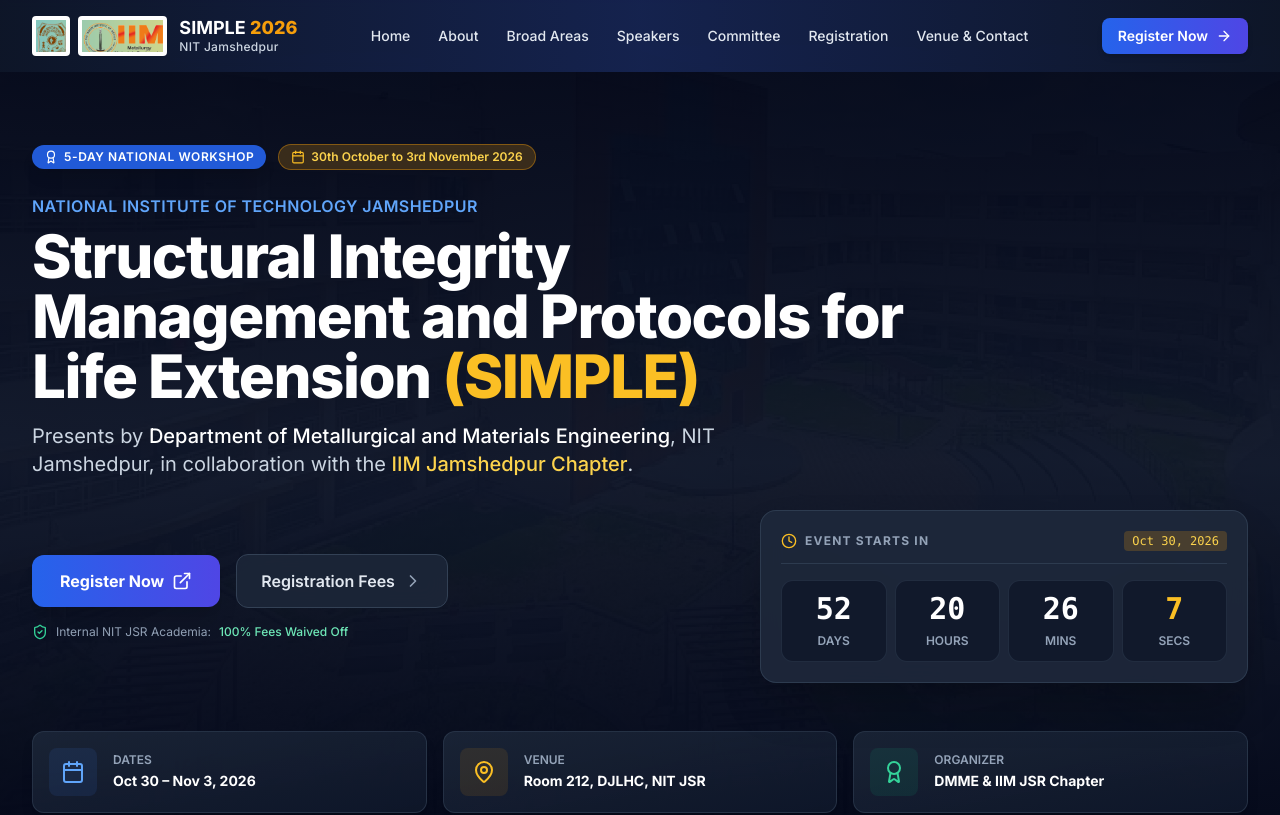
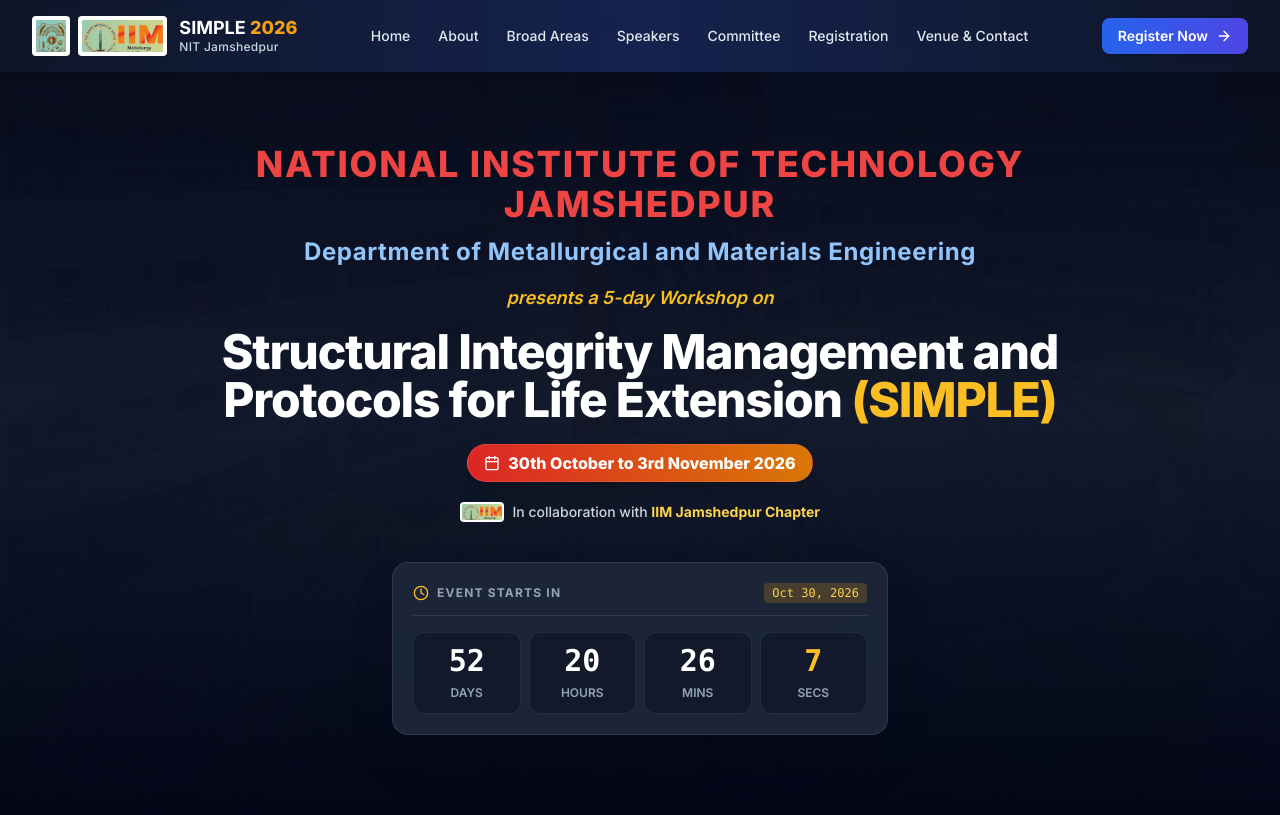
Before and after one commit to jhautkarsh007/simple, a React (Vite) app: page / in a window 1280 px wide. Shown: the top 815 px of the page. Built offline with nearby package versions, Linux system fonts and the light colour scheme.

Commit message:
Update project

```diff
--- a/src/components/Footer.jsx
+++ b/src/components/Footer.jsx
@@ -29,7 +29,7 @@
               Organized by Department of Metallurgical and Materials Engineering, NIT Jamshedpur in collaboration with IIM Jamshedpur Chapter.
             </p>
 
-            <div className="pt-2">
+            {/* <div className="pt-2">
               <a
                 href={WORKSHOP_DETAILS.registrationFormUrl}
                 target="_blank"
@@ -39,7 +39,7 @@
                 <span>Google Registration Form</span>
                 <ExternalLink className="w-3.5 h-3.5" />
               </a>
-            </div>
+            </div> */}
           </div>
 
           {/* Quick Links */}
--- a/src/components/Hero.jsx
+++ b/src/components/Hero.jsx
@@ -1,5 +1,5 @@
 import React, { useState, useEffect } from 'react';
-import { Calendar, MapPin, Award, ExternalLink, Download, Clock, ShieldCheck, ChevronRight } from 'lucide-react';
+import { Calendar, ExternalLink, Clock, ShieldCheck } from 'lucide-react';
 import { WORKSHOP_DETAILS } from '../data/workshopData';
 
 export default function Hero() {
@@ -30,7 +30,7 @@
   }, []);
 
   return (
-    <section id="home" className="relative pt-28 pb-20 md:pt-36 md:pb-28 bg-slate-900 text-white overflow-hidden">
+    <section id="home" className="relative pt-28 pb-16 md:pt-36 md:pb-24 bg-slate-900 text-white overflow-hidden">
 
       {/* Background Image Overlay */}
       <div className="absolute inset-0 z-0">
@@ -39,128 +39,126 @@
           alt="NIT Jamshedpur Campus"
           className="w-full h-full object-cover opacity-20 filter brightness-75 scale-105"
         />
-        <div className="absolute inset-0 bg-gradient-to-t from-slate-950 via-slate-900/80 to-slate-950/90" />
+        <div className="absolute inset-0 bg-gradient-to-t from-slate-950 via-slate-900/85 to-slate-950/90" />
       </div>
 
       <div className="relative z-10 max-w-7xl mx-auto px-4 sm:px-6 lg:px-8">
 
-        {/* Top Badges */}
-        <div className="flex flex-wrap items-center justify-center lg:justify-start gap-3 mb-6">
-          <span className="inline-flex items-center gap-1.5 bg-blue-600/90 text-white text-xs font-semibold px-3 py-1 rounded-full uppercase tracking-wider shadow-lg backdrop-blur-md">
-            <Award className="w-3.5 h-3.5" /> 5-Day National Workshop
-          </span>
-          <span className="inline-flex items-center gap-1.5 bg-amber-500/20 text-amber-300 border border-amber-500/40 text-xs font-semibold px-3 py-1 rounded-full backdrop-blur-md">
-            <Calendar className="w-3.5 h-3.5 text-amber-400" /> {WORKSHOP_DETAILS.datesFormatted}
-          </span>
-        </div>
+        {/* Main Header Stack matching Brochure sequence */}
+        <div className="text-center max-w-4xl mx-auto space-y-3">
 
-        {/* Hero Title & Subtitle */}
-        <div className="text-center lg:text-left max-w-4xl">
-          <p className="text-blue-400 font-semibold text-sm sm:text-base tracking-wide uppercase mb-2">
+          {/* 1. National Institute of Technology Jamshedpur */}
+          <h2 className="text-red-500 font-extrabold text-xl sm:text-3xl md:text-4xl uppercase tracking-wider drop-shadow-md">
             NATIONAL INSTITUTE OF TECHNOLOGY JAMSHEDPUR
+          </h2>
+
+          {/* 2. Department of Metallurgical and Materials Engineering */}
+          <h3 className="text-blue-300 font-bold text-base sm:text-2xl tracking-wide">
+            Department of Metallurgical and Materials Engineering
+          </h3>
+
+          {/* 3. presents a 5-day Workshop on */}
+          <p className="text-amber-400 font-semibold text-sm sm:text-lg italic pt-1">
+            presents a 5-day Workshop on
           </p>
-          <h1 className="text-3xl sm:text-5xl lg:text-6xl font-extrabold tracking-tight text-white leading-tight mb-4">
+
+          {/* 4. Structural Integrity Management and Protocols for Life Extension (SIMPLE) */}
+          <h1 className="text-2xl sm:text-4xl lg:text-5xl font-extrabold tracking-tight text-white leading-tight pt-1">
             Structural Integrity Management and Protocols for Life Extension <span className="text-amber-400 block sm:inline">(SIMPLE)</span>
           </h1>
-          <p className="text-slate-300 text-base sm:text-lg lg:text-xl font-normal leading-relaxed max-w-3xl mb-4">
-            Presents by <span className="text-white font-medium">{WORKSHOP_DETAILS.organizer}</span>, NIT Jamshedpur, in collaboration with the <span className="text-amber-300 font-medium">IIM Jamshedpur Chapter</span>.
+
+          {/* 5. 30th October to 3rd November 2026 */}
+          <div className="pt-2">
+            <span className="inline-flex items-center gap-2 bg-gradient-to-r from-red-600 to-amber-600 text-white font-extrabold text-xs sm:text-base px-4 py-1.5 rounded-full shadow-lg border border-red-400/30">
+              <Calendar className="w-4 h-4" /> 30th October to 3rd November 2026
+            </span>
+          </div>
+
+          {/* 6. In collaboration with IIM Jamshedpur Chapter */}
+          <p className="text-slate-300 font-medium text-xs sm:text-sm pt-2 flex items-center justify-center gap-2">
+            <img src="/assets/iim_logo.png" alt="IIM Logo" className="h-5 bg-white p-0.5 rounded inline-block" />
+            <span>In collaboration with <strong className="text-amber-300">IIM Jamshedpur Chapter</strong></span>
           </p>
+
         </div>
 
         {/* Hero CTA & Countdown Grid */}
-        <div className="mt-8 grid grid-cols-1 lg:grid-cols-12 gap-8 items-center">
+        <div className="mt-10 grid grid-cols-1 lg:grid-cols-12 gap-8 items-center max-w-5xl mx-auto">
 
-          {/* Action Buttons */}
-          <div className="lg:col-span-7 space-y-4">
-            <div className="flex flex-wrap items-center justify-center lg:justify-start gap-4">
-              <a
-                href={WORKSHOP_DETAILS.registrationFormUrl}
-                target="_blank"
-                rel="noopener noreferrer"
-                className="inline-flex items-center justify-center gap-2 bg-gradient-to-r from-blue-600 to-indigo-600 hover:from-blue-500 hover:to-indigo-500 text-white font-bold px-7 py-3.5 rounded-xl shadow-xl hover:shadow-2xl transition-all transform hover:-translate-y-0.5 text-base"
-              >
-                <span>Register Now</span>
-                <ExternalLink className="w-5 h-5" />
-              </a>
-              <a
-                href="#registration"
-                className="inline-flex items-center justify-center gap-2 bg-slate-800/80 hover:bg-slate-700/80 border border-slate-700 text-slate-200 font-semibold px-6 py-3.5 rounded-xl backdrop-blur-md transition-all text-base"
-              >
-                <span>Registration Fees</span>
-                <ChevronRight className="w-5 h-5 text-slate-400" />
-              </a>
-            </div>
+          {/* Action Button - Register Now only */}
+          {/* <div className="lg:col-span-6 flex flex-col items-center lg:items-start space-y-4">
+            <a
+              href={WORKSHOP_DETAILS.registrationFormUrl}
+              target="_blank"
+              rel="noopener noreferrer"
+              className="inline-flex items-center justify-center gap-2 bg-gradient-to-r from-blue-600 to-indigo-600 hover:from-blue-500 hover:to-indigo-500 text-white font-bold px-8 py-3.5 rounded-xl shadow-xl hover:shadow-2xl transition-all transform hover:-translate-y-0.5 text-base w-full sm:w-auto"
+            >
+              <span>Register Now</span>
+              <ExternalLink className="w-5 h-5" />
+            </a>
 
-            <p className="text-xs text-slate-400 text-center lg:text-left flex items-center justify-center lg:justify-start gap-2">
-              <ShieldCheck className="w-4 h-4 text-emerald-400" /> Internal NIT JSR Academia: <span className="text-emerald-300 font-medium">100% Fees Waived Off</span>
+            <p className="text-xs text-slate-400 text-center lg:text-left flex items-center gap-2">
+              <ShieldCheck className="w-4 h-4 text-emerald-400 flex-shrink-0" /> Internal NIT JSR Academia: <span className="text-emerald-300 font-medium">100% Fees Waived Off</span>
             </p>
-          </div>
+          </div> */}
 
           {/* Countdown Timer */}
-          <div className="lg:col-span-5">
+          <div className="lg:col-span-6 lg:col-start-4">
             <div className="bg-slate-800/90 border border-slate-700/80 rounded-2xl p-5 shadow-2xl backdrop-blur-md">
+
               <div className="flex items-center justify-between border-b border-slate-700/80 pb-3 mb-4">
                 <span className="text-xs font-bold text-slate-400 uppercase tracking-widest flex items-center gap-2">
-                  <Clock className="w-4 h-4 text-amber-400" /> Event Starts In
+                  <Clock className="w-4 h-4 text-amber-400" />
+                  Event Starts In
                 </span>
-                <span className="text-xs bg-amber-500/20 text-amber-300 px-2 py-0.5 rounded font-mono">Oct 30, 2026</span>
+
+                <span className="text-xs bg-amber-500/20 text-amber-300 px-2 py-0.5 rounded font-mono">
+                  Oct 30, 2026
+                </span>
               </div>
+
               <div className="grid grid-cols-4 gap-2 text-center">
+
                 <div className="bg-slate-900/80 rounded-xl p-2.5 border border-slate-700/50">
-                  <span className="block text-2xl sm:text-3xl font-extrabold text-white font-mono">{timeLeft.days}</span>
-                  <span className="text-[10px] sm:text-xs text-slate-400 uppercase font-semibold">Days</span>
+                  <span className="block text-2xl sm:text-3xl font-extrabold text-white font-mono">
+                    {timeLeft.days}
+                  </span>
+                  <span className="text-[10px] sm:text-xs text-slate-400 uppercase font-semibold">
+                    Days
+                  </span>
                 </div>
+
                 <div className="bg-slate-900/80 rounded-xl p-2.5 border border-slate-700/50">
-                  <span className="block text-2xl sm:text-3xl font-extrabold text-white font-mono">{timeLeft.hours}</span>
-                  <span className="text-[10px] sm:text-xs text-slate-400 uppercase font-semibold">Hours</span>
+                  <span className="block text-2xl sm:text-3xl font-extrabold text-white font-mono">
+                    {timeLeft.hours}
+                  </span>
+                  <span className="text-[10px] sm:text-xs text-slate-400 uppercase font-semibold">
+                    Hours
+                  </span>
                 </div>
+
                 <div className="bg-slate-900/80 rounded-xl p-2.5 border border-slate-700/50">
-                  <span className="block text-2xl sm:text-3xl font-extrabold text-white font-mono">{timeLeft.minutes}</span>
-                  <span className="text-[10px] sm:text-xs text-slate-400 uppercase font-semibold">Mins</span>
+                  <span className="block text-2xl sm:text-3xl font-extrabold text-white font-mono">
+                    {timeLeft.minutes}
+                  </span>
+                  <span className="text-[10px] sm:text-xs text-slate-400 uppercase font-semibold">
+                    Mins
+                  </span>
                 </div>
+
                 <div className="bg-slate-900/80 rounded-xl p-2.5 border border-slate-700/50">
-                  <span className="block text-2xl sm:text-3xl font-extrabold font-mono text-amber-400">{timeLeft.seconds}</span>
-                  <span className="text-[10px] sm:text-xs text-slate-400 uppercase font-semibold">Secs</span>
+                  <span className="block text-2xl sm:text-3xl font-extrabold font-mono text-amber-400">
+                    {timeLeft.seconds}
+                  </span>
+                  <span className="text-[10px] sm:text-xs text-slate-400 uppercase font-semibold">
+                    Secs
+                  </span>
                 </div>
+
               </div>
             </div>
           </div>
-
         </div>
-
-        {/* Highlights Banner Cards */}
-        <div className="mt-12 grid grid-cols-1 sm:grid-cols-3 gap-4">
-          <div className="bg-gradient-to-br from-slate-800/80 to-slate-900/90 border border-slate-700/60 rounded-xl p-4 flex items-center gap-4 shadow-lg">
-            <div className="p-3 bg-blue-500/10 text-blue-400 rounded-lg">
-              <Calendar className="w-6 h-6" />
-            </div>
-            <div>
-              <span className="text-xs text-slate-400 uppercase font-semibold block">Dates</span>
-              <span className="text-sm font-bold text-white">Oct 30 – Nov 3, 2026</span>
-            </div>
-          </div>
-
-          <div className="bg-gradient-to-br from-slate-800/80 to-slate-900/90 border border-slate-700/60 rounded-xl p-4 flex items-center gap-4 shadow-lg">
-            <div className="p-3 bg-amber-500/10 text-amber-400 rounded-lg">
-              <MapPin className="w-6 h-6" />
-            </div>
-            <div>
-              <span className="text-xs text-slate-400 uppercase font-semibold block">Venue</span>
-              <span className="text-sm font-bold text-white">Room 212, DJLHC, NIT JSR</span>
-            </div>
-          </div>
-
-          <div className="bg-gradient-to-br from-slate-800/80 to-slate-900/90 border border-slate-700/60 rounded-xl p-4 flex items-center gap-4 shadow-lg">
-            <div className="p-3 bg-emerald-500/10 text-emerald-400 rounded-lg">
-              <Award className="w-6 h-6" />
-            </div>
-            <div>
-              <span className="text-xs text-slate-400 uppercase font-semibold block">Organizer</span>
-              <span className="text-sm font-bold text-white">DMME & IIM JSR Chapter</span>
-            </div>
-          </div>
-        </div>
-
       </div>
     </section>
   );
```
Also changed, not shown: src/components/Registration.jsx (+10 -19 lines), src/components/VenueContact.jsx (+41 -11 lines).
